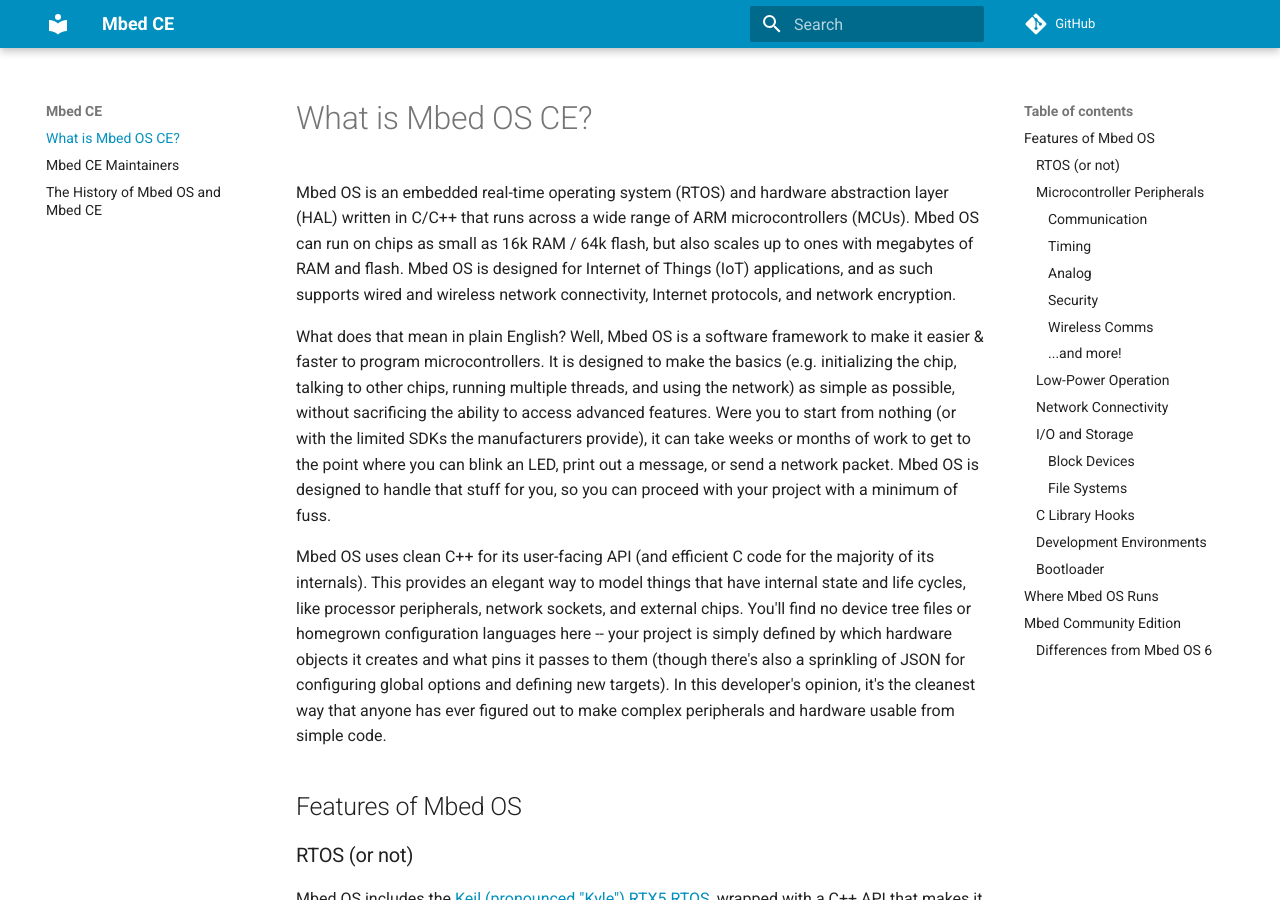
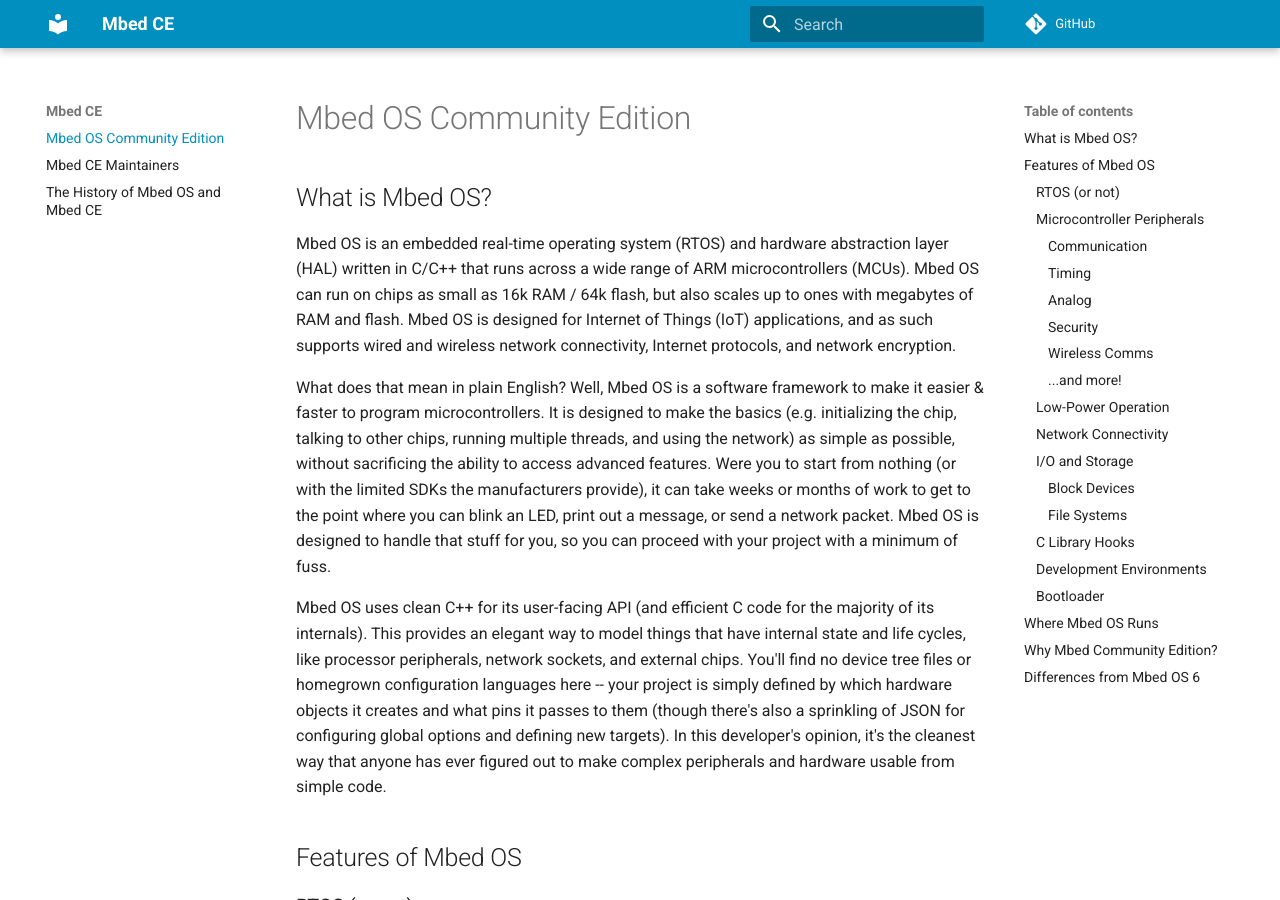
Before and after one commit to mbed-ce/mbed-ce-dot-dev, an MkDocs documentation site: the page built from docs/index.md, in a window 1280 px wide and 900 px high. Built offline with MkDocs 1.6.1 and Material for MkDocs 9.7.7, drawn with Linux system fonts in a browser that asks for light colours; comment, search, counter and statistics services are not loaded; some of the changed text lies outside the part shown.

Commit message:
Start on workflow

```diff
--- a/docs/index.md
+++ b/docs/index.md
@@ -1,4 +1,5 @@
-# What is Mbed OS CE?
+# Mbed OS Community Edition
+## What is Mbed OS?
 
 Mbed OS is an embedded real-time operating system (RTOS) and hardware abstraction layer (HAL) written in C/C++ that runs across a wide range of ARM microcontrollers (MCUs). Mbed OS can run on chips as small as 16k RAM / 64k flash, but also scales up to ones with megabytes of RAM and flash. Mbed OS is designed for Internet of Things (IoT) applications, and as such supports wired and wireless network connectivity, Internet protocols, and network encryption.
 
@@ -131,10 +132,10 @@ Below is the list of supported microcontroller families, by manufacturer. In gen
 | Samsung | S1SBP6A |
 | Toshiba | TX04 M460, TXZ+ M4G, TXZ+ M4K, TXZ+ M4N |
 
-## Mbed Community Edition
+## Why Mbed Community Edition?
 
 This site is for Mbed OS Community Edition, or Mbed CE for short. Mbed CE is a community-led continuation of the Mbed OS project after its abandonment by ARM. Anyone can contribute features, bugfixes, or even new targets to Mbed CE -- visit the repository linked in the header for the source code!
 
-### Differences from Mbed OS 6
+## Differences from Mbed OS 6
 
 At Mbed CE, we are proud to have made a number of improvements from ARM Mbed OS 6.
```
Also changed, not shown: README.md (added, +14 -0 lines), 2 other files.
